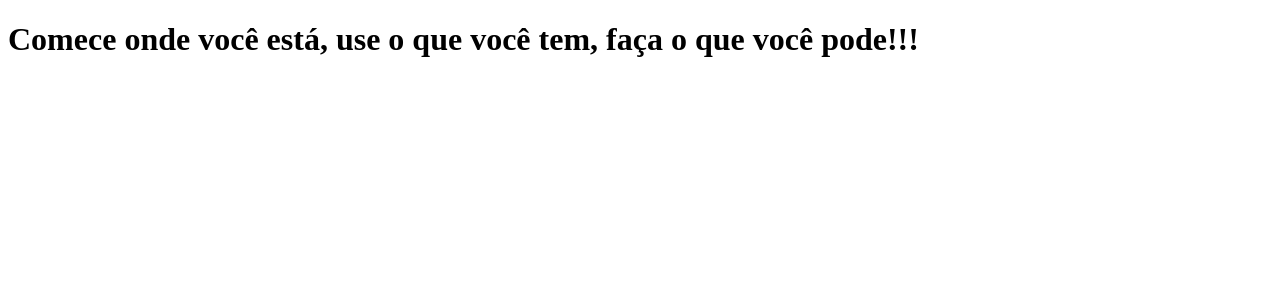
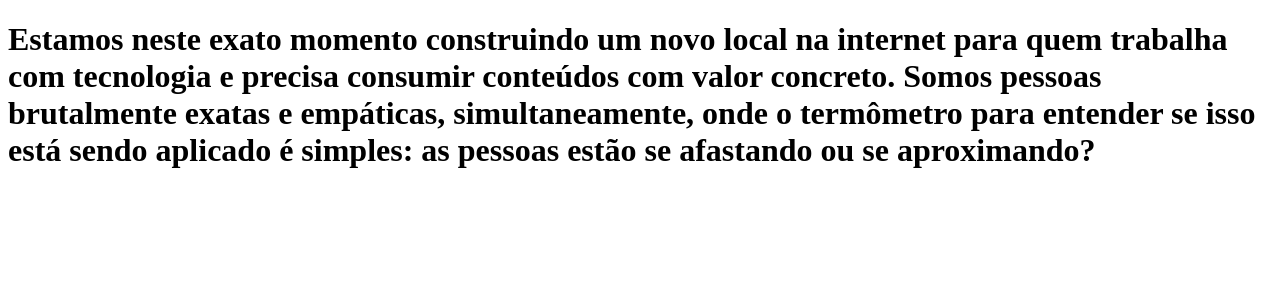
Before and after one commit to opaiiva/clone-tabnews, a Next.js app: page / in a window 1280 px wide. Shown: the top 300 px of the page. Built offline with nearby package versions, Linux system fonts and the light colour scheme.

Commit message:
adiciona o status de

```diff
--- a/pages/index.js
+++ b/pages/index.js
@@ -1,6 +1,13 @@
 function Home() {
   return (
-    <h1>Comece onde você está, use o que você tem, faça o que você pode!!!</h1>
+    <h1>
+      Estamos neste exato momento construindo um novo local na internet para
+      quem <b>trabalha com tecnologia</b> e precisa consumir conteúdos com{" "}
+      <b>valor concreto</b>. Somos pessoas brutalmente exatas e empáticas,{" "}
+      <b>simultaneamente</b>, onde o termômetro para entender se isso está sendo
+      aplicado é simples: as pessoas estão se <b>afastando</b> ou se{" "}
+      <b>aproximando?</b>{" "}
+    </h1>
   );
 }
 
```
